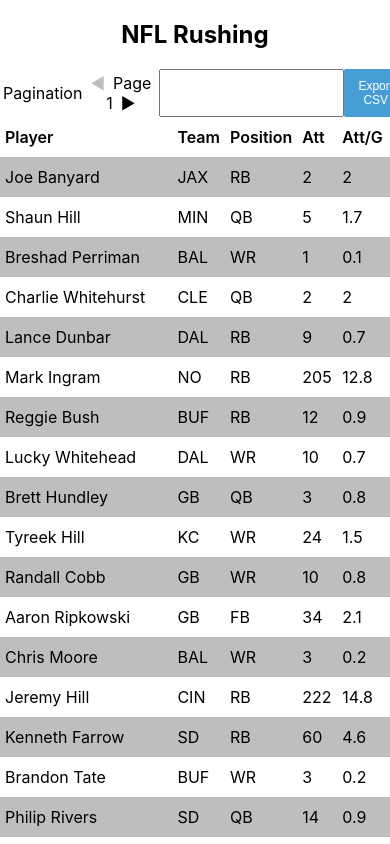
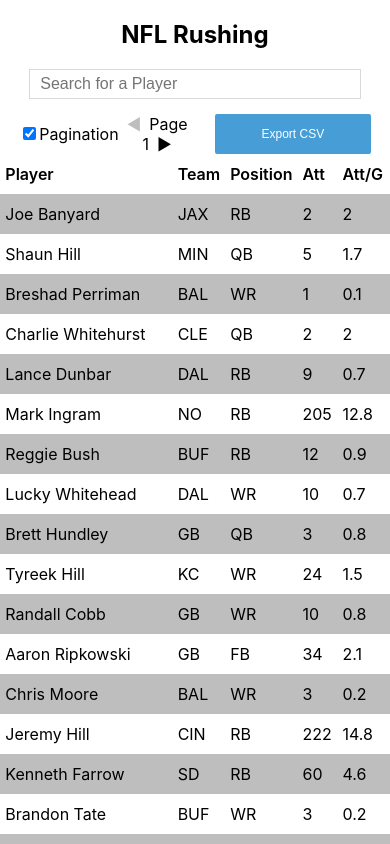
Before and after one commit to incarnateTheGreat/nfl-rushing, a React (Create React App) app: page / in a window 390 px wide. Shown: the top 844 px of the page. Built offline with nearby package versions, Linux system fonts and the light colour scheme.

Commit message:
Updated styles.

```diff
--- a/src/App.js
+++ b/src/App.js
@@ -234,7 +234,7 @@
 								<span className={paginationToArrowClasses} onClick={this.nextPage.bind(this)}></span>
 							</div>
 						</div>
-						<input type="search" name="search" onChange={this.search.bind(this)} />
+						<input type="search" name="search" className="searchInput" placeholder="Search for a Player" onChange={this.search.bind(this)} />
 						<button type="button" className="exportCSV" onClick={this.exportCSV.bind(this)}>Export CSV</button>
 					</nav>
 				</div>
--- a/src/styles/styles.scss
+++ b/src/styles/styles.scss
@@ -17,6 +17,8 @@
 
         nav {
             display: flex;
+            flex-direction: row;
+            flex-wrap: wrap;
             justify-content: space-between;
 
             .exportCSV {
@@ -28,6 +30,7 @@
                 font-size: $font-size-small;
                 padding: 8px 12px;
                 transition: background-color 0.1s;
+                width: 140px;
 
                 &:hover {
                     background-color: $white;
@@ -35,10 +38,25 @@
                 }
             }
 
+            .searchInput {
+                background-color: white;
+                border: 1px solid #cdcdcd;
+                border-color: rgba(0, 0, 0, .15);
+                font-size: 16px;
+                flex-basis: 40%;
+                height: 30px;
+                outline: none;
+                padding: 10px;
+                transition: border 0.1s;
+
+                &:focus {
+                    border: 1px solid $primary-blue;
+                }
+            }
+
             .nav__interactive {
                 align-items: center;
                 display: flex;
-                justify-content: space-between;
 
                 &__pagination {
                     padding: 0 8px;
@@ -65,3 +83,49 @@
         justify-content: center;
     }
 }
+
+@media only screen and (max-width: 660px) {
+    .App {
+        header {
+            nav {
+                justify-content: space-evenly;
+
+                .searchInput {
+                    flex-basis: 70%;
+                    margin: 0 0 15px;
+                    order: 1;
+                }
+
+                .nav__interactive {
+                    flex-basis: 35%;
+                    order: 2;
+                }
+
+                .exportCSV {
+                    flex-basis: 25%;
+                    order: 3;
+                }
+            }
+        }
+    }
+}
+
+@media only screen and (max-width: 590px) {
+    .App {
+        header {
+            nav {
+                .searchInput {
+                    flex-basis: 85%;
+                }
+
+                .nav__interactive {
+                    flex-basis: 40%;
+                }
+
+                .exportCSV {
+                    flex-basis: 40%;
+                }
+            }
+        }
+    }
+}
--- a/src/styles/table.scss
+++ b/src/styles/table.scss
@@ -4,9 +4,6 @@
     padding: 0 0 30px;
 
     &__table {
-        display: table;
-        width: 820px;
-
         &__row {
             display: table-row;
         }
```
Lines whose indentation alone changed are shown as unchanged.
